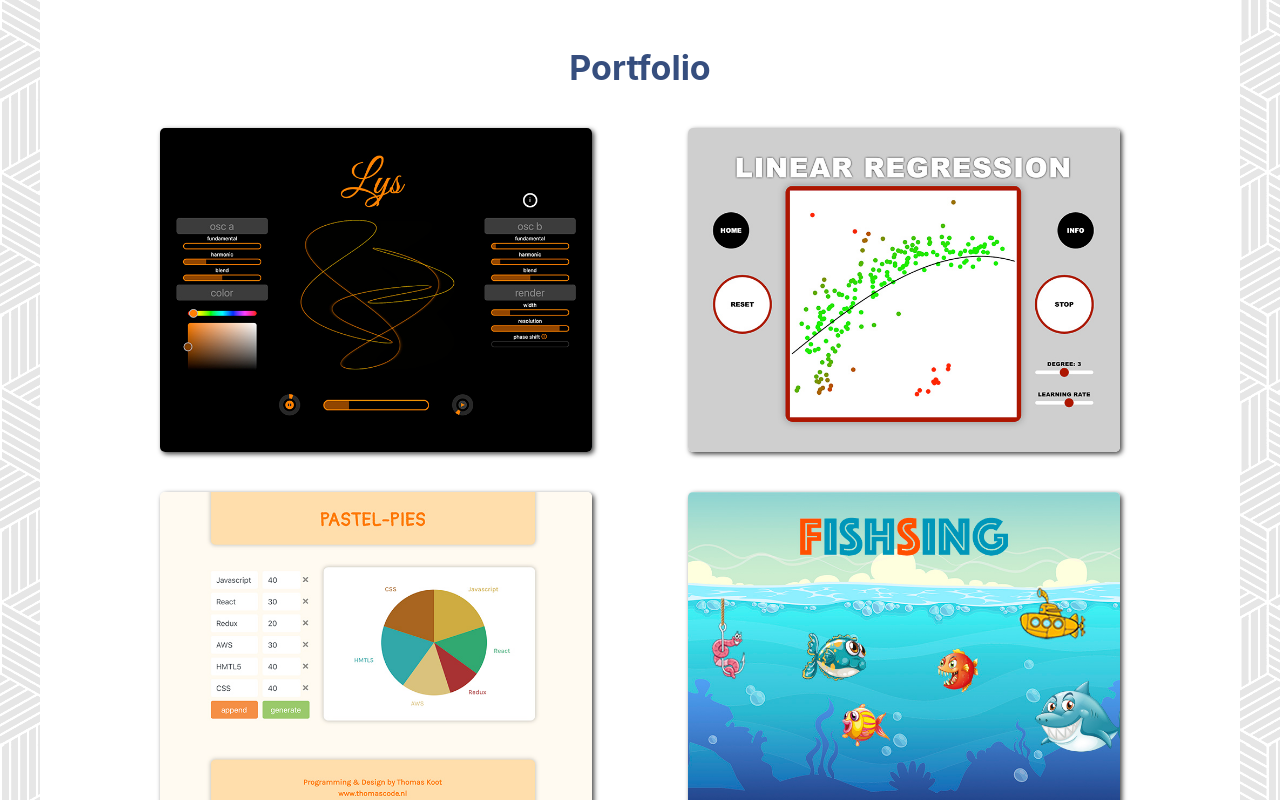
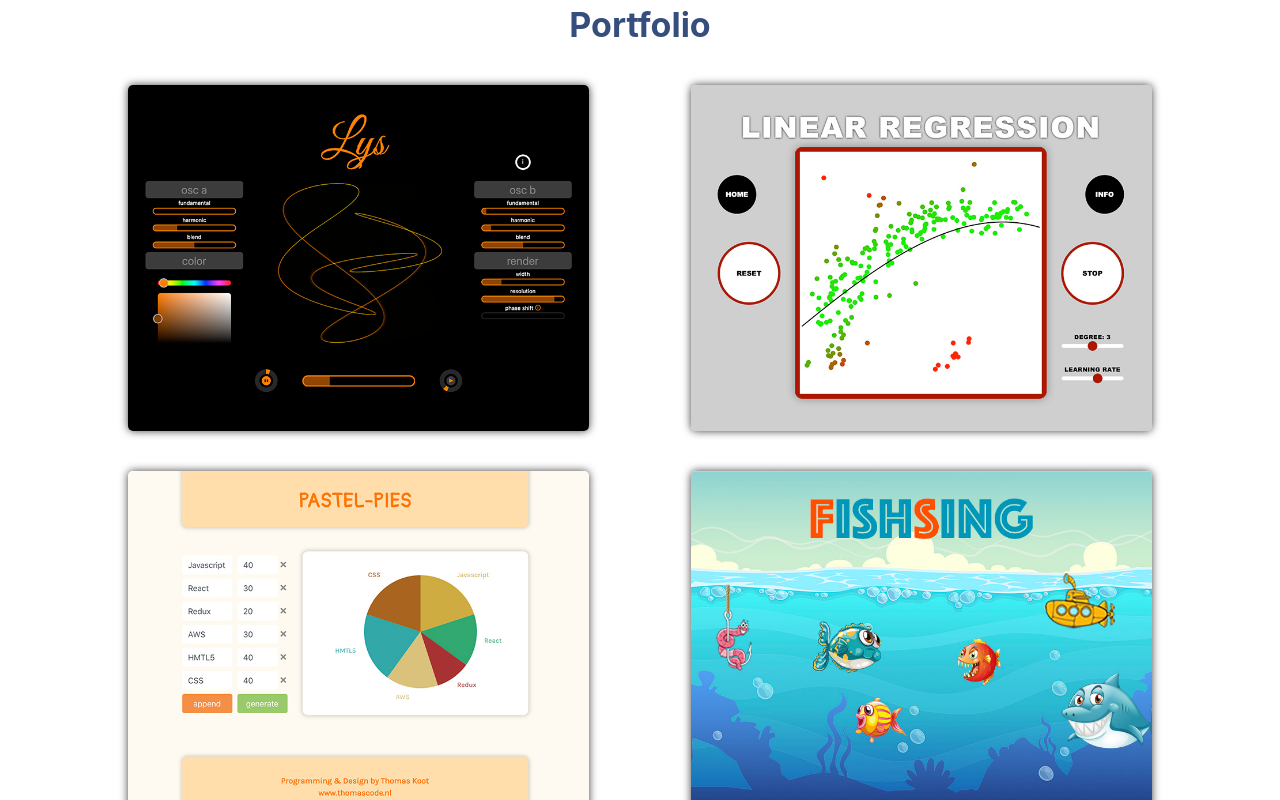
Before and after one commit to ThomasKoot/home_page, a React (Create React App) app: page / in a window 1280 px wide. Shown: the part 1620-2420 px from the top of the page. Built offline with nearby package versions, Linux system fonts and the light colour scheme.

Commit message:
adjusted max screen sizes, scaled p sections

```diff
--- a/src/App.css
+++ b/src/App.css
@@ -4,11 +4,15 @@
   --grey: rgb(240,240,240);
   --horizontalMargin: 40px;
   --boxRadius: 5px;
-  --maxWidth: 1200px;
+  --maxWidth: 1920px;
+}
+
+p {
+  font-size: calc(6px + .5vw);
 }
 
 .App{
-  max-width: 1200px;
+  max-width: 1920px;
   background-color: white;
 }
 
@@ -129,7 +133,7 @@ h4.subtitle {
   justify-content: center;
 }
 
-@media screen and (min-width: 1200px) {
+@media screen and (min-width: 1920px) {
   h2 {
     font-size: 60px;
   }
@@ -137,11 +141,19 @@ h4.subtitle {
   h4 {
     font-size: 30px;
   }
+  .subtitle_content {
+    margin-top: 100px;
+    margin-bottom: 100px;
+  }
 }
 
-@media screen and (orientation: portrait), (max-width: 666px) {
+@media screen and (max-width: 666px) {
   h1, .header_align_left, .header_align_right {
     text-align: center;
+  }
+
+  p {
+    font-size: 12px;
   }
 
   h2 {
--- a/src/components/FolioCard.js
+++ b/src/components/FolioCard.js
@@ -24,7 +24,7 @@ function FolioCard( { data, selected, selectCallback, isMobile }) {
     }
 
     function RenderLink(link) {
-        return link.startsWith("http") ? <PortFolioLink link={link} /> : <p className="no_link">{link}</p>
+        return link.startsWith("http") ? <PortFolioLink link={link} /> : <p style={{fontSize: height/25}} className="no_link">{link}</p>
     }
 
     return (
--- a/src/stylesheets/dropdown_menu.css
+++ b/src/stylesheets/dropdown_menu.css
@@ -13,7 +13,6 @@ p.dropdown_item_body {
     transition-delay: 0s;
     margin-left: 3%;
     margin-right: 3%;
-    font-size: 12px;
     color: black;
   }
 
@@ -21,7 +20,6 @@ p.dropdown_item_body_selected {
     opacity: 1;
     transition: .4s;
     transition-delay: .4s;
-    font-size: 12px;
 }
 
 p.dropdown_item_head {
--- a/src/stylesheets/portfolio.css
+++ b/src/stylesheets/portfolio.css
@@ -1,5 +1,5 @@
 .portfolio_card {
-    box-shadow: 2px 2px 5px 0px rgba(0,0,0,0.75);
+    box-shadow: 0px 0px 8px 0px rgba(0,0,0,0.75);
     width: 45%;
     position: relative;
     overflow: hidden;
@@ -24,7 +24,6 @@ p.no_link {
     flex-grow: 1;
     justify-content: center;
     align-items: flex-end;
-    font-size: 10px;
 }
 
 img.portfolio {
@@ -36,19 +35,16 @@ img.portfolio {
 }
 
 img.portfolio_selected {
-    transform: translate(100%);
+    transform: translate(105%);
 }
 
-p.portfolio {
-    font-size: 12px;
-}
 
 .portfolio_caption_container {
     position: absolute;
     display: flex;
     flex-direction: column;
     width: 90%;
-    transform: translate(-100%);
+    transform: translate(-105%);
     transition: transform .5s;
     padding: 5%;
     height: 90%;
@@ -83,7 +79,7 @@ h1.portfolio {
     margin-bottom: var(--horizontalMargin);
 }
 
-@media screen and (orientation: portrait), (max-width: 666px) {
+@media screen and (max-width: 666px) {
     .portfolio_card {
         width: 90%;
         height: 60vw;
--- a/src/stylesheets/scrollbox.css
+++ b/src/stylesheets/scrollbox.css
@@ -1,6 +1,7 @@
 h1.scroll_mobile {
   display: none;
 }
+
 
 .scroll_box {
     height: 300px;
@@ -26,6 +27,7 @@ h1.scroll_mobile {
 
   .scroll_icon {
     width: 27%;
+    max-width: 200px;
     margin-right: 60px;
   }
 
@@ -37,7 +39,7 @@ h1.scroll_mobile {
     align-items: center;
   }
 
-  @media screen and (orientation: portrait), (max-width: 666px) {
+  @media screen and (max-width: 666px) {
       .scroll_box{
           width: 100%;
       }
@@ -48,5 +50,6 @@ h1.scroll_mobile {
 
       .scroll_slider_title {
         text-align: left;
+        font-size: 12px;
       }
   }
```
